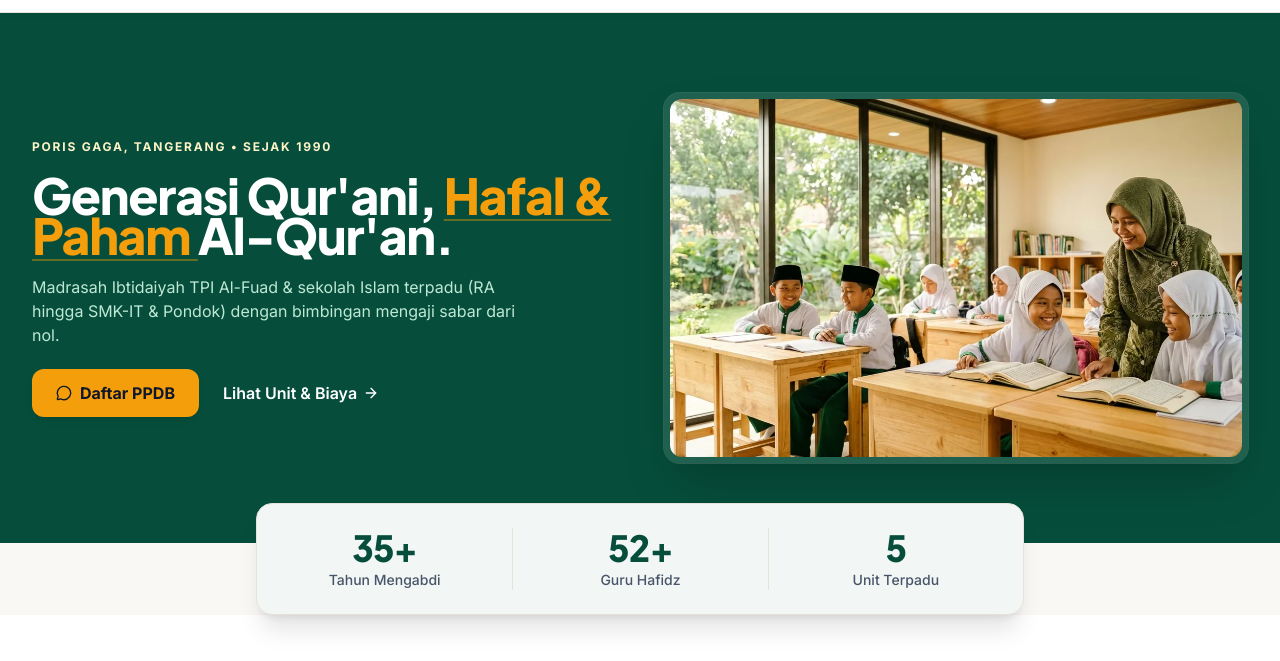
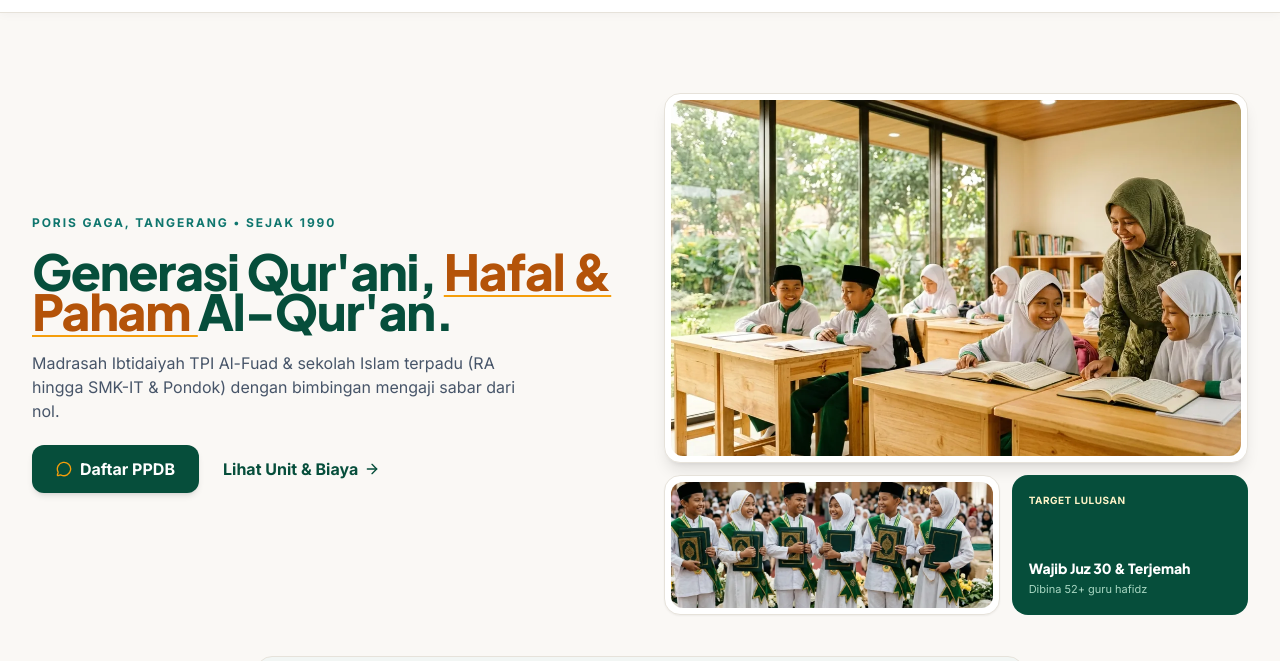
Before and after one commit to abimanyusetiadjie/MI-Al_Fuad, an Astro site: page / in a window 1280 px wide. Shown: the part 62-723 px from the top of the page. Built offline with nearby package versions, Linux system fonts and the light colour scheme; Astro itself is replaced by a stand-in of ours.

Commit message:
feat(hero): apply Option C Light Architectural Editorial Hero with stacked collage

```diff
--- a/src/components/sections/HeroSection.astro
+++ b/src/components/sections/HeroSection.astro
@@ -2,46 +2,47 @@
 import { Image } from 'astro:assets';
 import { ArrowRight, MessageCircle } from 'lucide-astro';
 import heroMiImg from '@/assets/hero-mi-alfuad.webp';
+import wisudaImg from '@/assets/galeri/wisuda-tahfidz.webp';
 ---
 
-<!-- Editorial Asymmetric Hero (Zero AI-Slop: Tipografi Tajam Rata Kiri + Foto Jernih Alami Tanpa Overlay Keruh) -->
+<!-- Opsi C: Light Architectural Editorial Hero (Warm Alabaster, Tipografi Tegas, Kolase Bertingkat) -->
 <section
   id="tentang"
-  class="scroll-mt-24 bg-primary-dark text-white pt-8 pb-14 sm:pt-12 sm:pb-16 lg:py-20"
+  class="scroll-mt-24 bg-surface-alabaster text-ink-body border-b border-line-subtle pt-8 pb-14 sm:pt-12 sm:pb-16 lg:py-20"
 >
   <div class="mx-auto max-w-[1280px] px-4 sm:px-6 lg:px-8">
     <div class="grid grid-cols-12 items-center gap-y-7 md:gap-x-10 lg:gap-x-12">
-      <!-- Kolom Kiri (6 Kolom Desktop): Editorial Typography & Hirarki Aksi Jelas -->
-      <div class="col-span-12 lg:col-span-6 space-y-3.5 sm:space-y-5">
-        <p class="text-[10.5px] sm:text-xs font-bold uppercase tracking-[0.15em] text-gold-light">
+      <!-- Kolom Kiri (6 Kolom Desktop): Editorial Typography Rata Kiri -->
+      <div class="col-span-12 lg:col-span-6 space-y-4 sm:space-y-5">
+        <p class="text-[10.5px] sm:text-xs font-bold uppercase tracking-[0.16em] text-accent">
           Poris Gaga, Tangerang &bull; Sejak 1990
         </p>
 
-        <h1 class="font-heading text-[1.65rem] sm:text-4xl lg:text-[3.1rem] font-extrabold text-white leading-[1.15] tracking-tight">
+        <h1 class="font-heading text-[1.65rem] sm:text-4xl lg:text-[3.1rem] font-extrabold text-primary-dark leading-[1.15] tracking-tight">
           Generasi Qur'ani,{' '}
-          <span class="text-gold underline decoration-gold/40 decoration-2 underline-offset-4">
+          <span class="text-gold-text underline decoration-gold decoration-2 underline-offset-4">
             Hafal &amp; Paham
           </span>{' '}
           <span class="whitespace-nowrap">Al-Qur'an.</span>
         </h1>
 
-        <p class="max-w-lg text-sm sm:text-base text-emerald-100/90 leading-relaxed">
+        <p class="max-w-lg text-sm sm:text-base text-ink-body leading-relaxed">
           Madrasah Ibtidaiyah TPI Al-Fuad &amp; sekolah Islam terpadu (RA hingga SMK-IT &amp; Pondok) dengan bimbingan mengaji sabar dari nol.
         </p>
 
-        <!-- Dual CTA Berbeda Hirarki (Sebaris Rapi Bahkan di 360px) -->
+        <!-- Dual CTA: Primary Deep Emerald (Kontras 9.72:1 di Atas Latar Terang) + Clean Text Link -->
         <div class="flex flex-wrap items-center gap-x-4 sm:gap-x-5 gap-y-2 pt-0.5">
           <a
             href="#daftar-ppdb"
-            class="inline-flex items-center justify-center gap-2 min-h-[46px] sm:min-h-[48px] rounded-xl bg-gold hover:bg-gold-hover px-4 sm:px-6 py-2.5 sm:py-3 text-[13px] sm:text-base font-bold text-ink-heading shadow-md transition-colors focus-visible:outline focus-visible:outline-2 focus-visible:outline-offset-2 focus-visible:outline-gold-light"
+            class="inline-flex items-center justify-center gap-2 min-h-[46px] sm:min-h-[48px] rounded-xl bg-primary-dark hover:bg-primary px-4 sm:px-6 py-2.5 sm:py-3 text-[13px] sm:text-base font-bold text-white shadow-md transition-colors focus-visible:outline focus-visible:outline-2 focus-visible:outline-offset-2 focus-visible:outline-primary"
           >
-            <MessageCircle class="h-4 w-4 shrink-0" aria-hidden="true" />
+            <MessageCircle class="h-4 w-4 text-gold shrink-0" aria-hidden="true" />
             <span>Daftar PPDB</span>
           </a>
 
           <a
             href="#jenjang"
-            class="group inline-flex items-center gap-1.5 min-h-[46px] sm:min-h-[48px] px-1 text-[13px] sm:text-base font-semibold text-white hover:text-gold-light transition-colors whitespace-nowrap"
+            class="group inline-flex items-center gap-1.5 min-h-[46px] sm:min-h-[48px] px-1 text-[13px] sm:text-base font-bold text-primary-dark hover:text-accent transition-colors whitespace-nowrap"
           >
             <span>Lihat Unit &amp; Biaya</span>
             <ArrowRight class="h-4 w-4 shrink-0 transition-transform group-hover:translate-x-0.5" aria-hidden="true" />
@@ -49,9 +50,9 @@ import heroMiImg from '@/assets/hero-mi-alfuad.webp';
         </div>
       </div>
 
-      <!-- Kolom Kanan (6 Kolom Desktop): Foto Dokumenter Jernih 100% Tanpa Blur/Overlay Gelap -->
-      <div class="col-span-12 lg:col-span-6">
-        <figure class="overflow-hidden rounded-2xl bg-white/10 p-1.5 ring-1 ring-white/15 shadow-2xl">
+      <!-- Kolom Kanan (6 Kolom Desktop): Kolase Arsitektural Terang Bertingkat -->
+      <div class="col-span-12 lg:col-span-6 space-y-3">
+        <figure class="overflow-hidden rounded-2xl bg-white p-1.5 border border-line-subtle shadow-lg">
           <Image
             src={heroMiImg}
             alt="Suasana belajar Al-Qur'an siswa MI TPI Al-Fuad Poris Gaga bersama Ustadzah di ruang kelas terang"
@@ -60,6 +61,31 @@ import heroMiImg from '@/assets/hero-mi-alfuad.webp';
             fetchpriority="high"
           />
         </figure>
+
+        <!-- Baris Bawah Kolase (Khusus Tablet/Desktop agar Mobile Tetap Ringkas Above-the-Fold) -->
+        <div class="hidden sm:grid grid-cols-12 gap-3 items-stretch">
+          <figure class="col-span-7 overflow-hidden rounded-2xl bg-white p-1.5 border border-line-subtle shadow-sm">
+            <Image
+              src={wisudaImg}
+              alt="Prosesi Wisuda Tahfidz Akbar siswa-siswi Al-Fuad Poris Gaga"
+              class="w-full h-full max-h-[126px] rounded-xl object-cover"
+              loading="eager"
+            />
+          </figure>
+          <div class="col-span-5 rounded-2xl bg-primary-dark text-white p-4 flex flex-col justify-between border border-primary/20">
+            <span class="text-[10px] font-bold uppercase tracking-wider text-gold-light">
+              Target Lulusan
+            </span>
+            <div>
+              <p class="font-heading text-sm font-extrabold text-white leading-snug">
+                Wajib Juz 30 &amp; Terjemah
+              </p>
+              <p class="mt-0.5 text-[11px] text-emerald-100/80">
+                Dibina 52+ guru hafidz
+              </p>
+            </div>
+          </div>
+        </div>
       </div>
     </div>
   </div>
```
